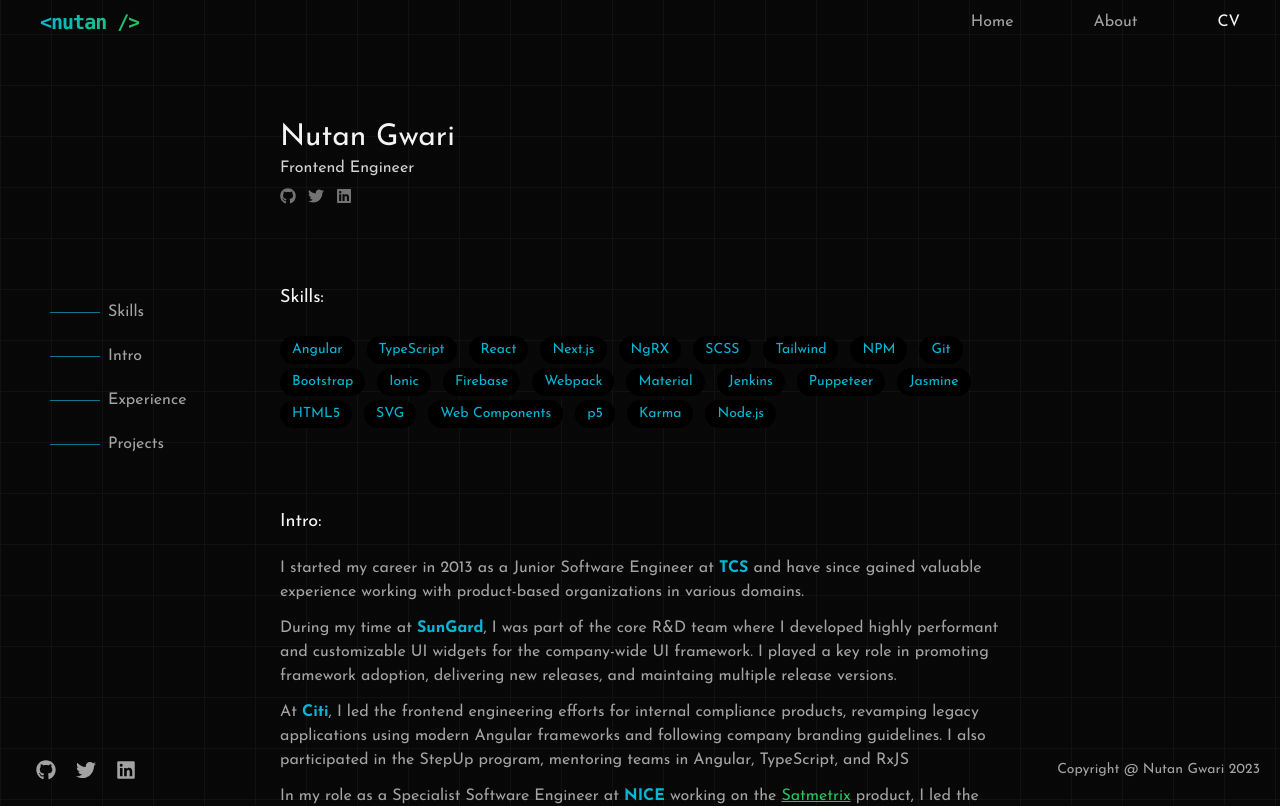
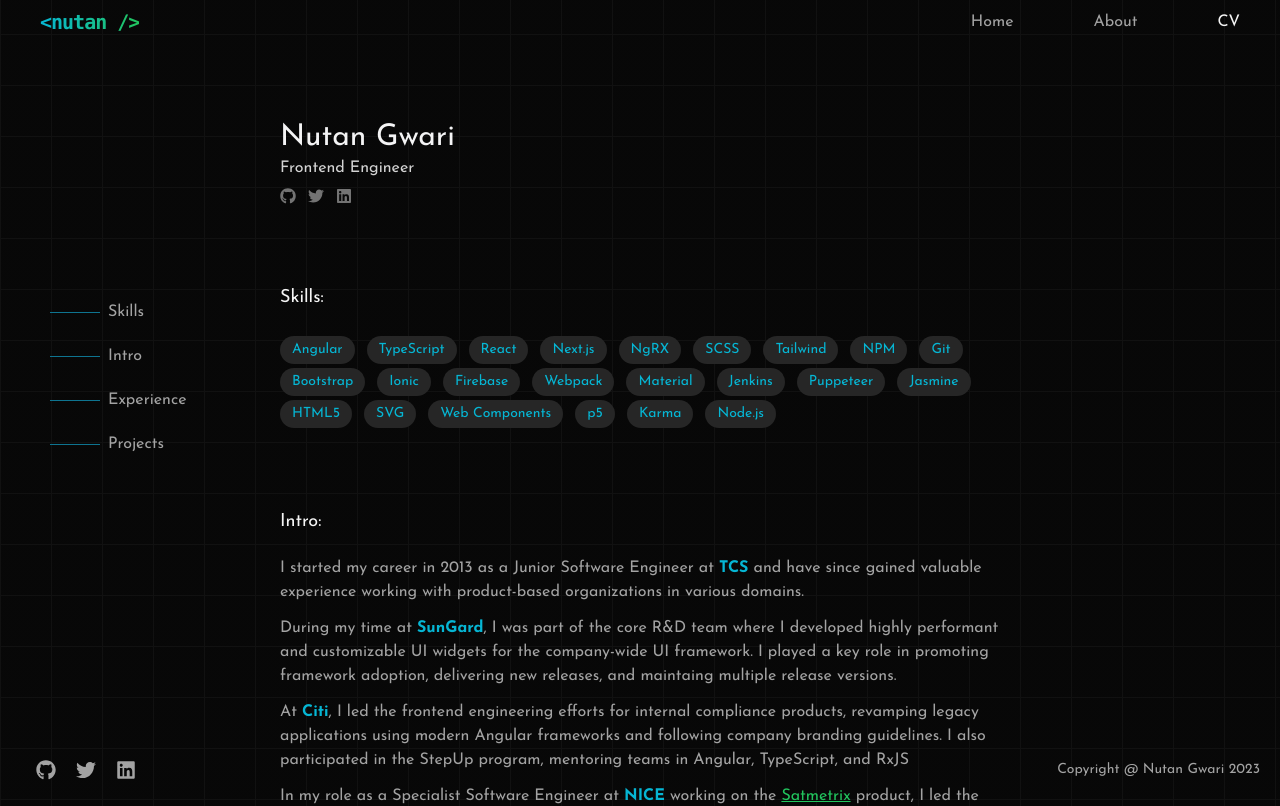
Before and after one commit to nutangwari/nutangwari.com, a Next.js app: page /cv in a window 1280 px wide. Shown: the top 806 px of the page. Built offline with nearby package versions, Linux system fonts and the light colour scheme.

Commit message:
fixed pills bg color issue [skip deploy]

```diff
--- a/src/app/cv/page.tsx
+++ b/src/app/cv/page.tsx
@@ -29,7 +29,7 @@ export default function CV() {
                 <h2 className="text-neutral-100 text-lg mb-5">Skills: </h2>
                 <div className="flex flex-wrap">
                 { coreSkills.map(skill =>(
-                    <div key={skill} className="rounded-full py-1 px-3 bg-black text-cyan-500 text-sm mr-3 mt-1">{skill}</div>
+                    <div key={skill} className="rounded-full py-1 px-3 bg-neutral-800 text-cyan-500 text-sm mr-3 mt-1">{skill}</div>
                 ))}
                 </div>
 
```
